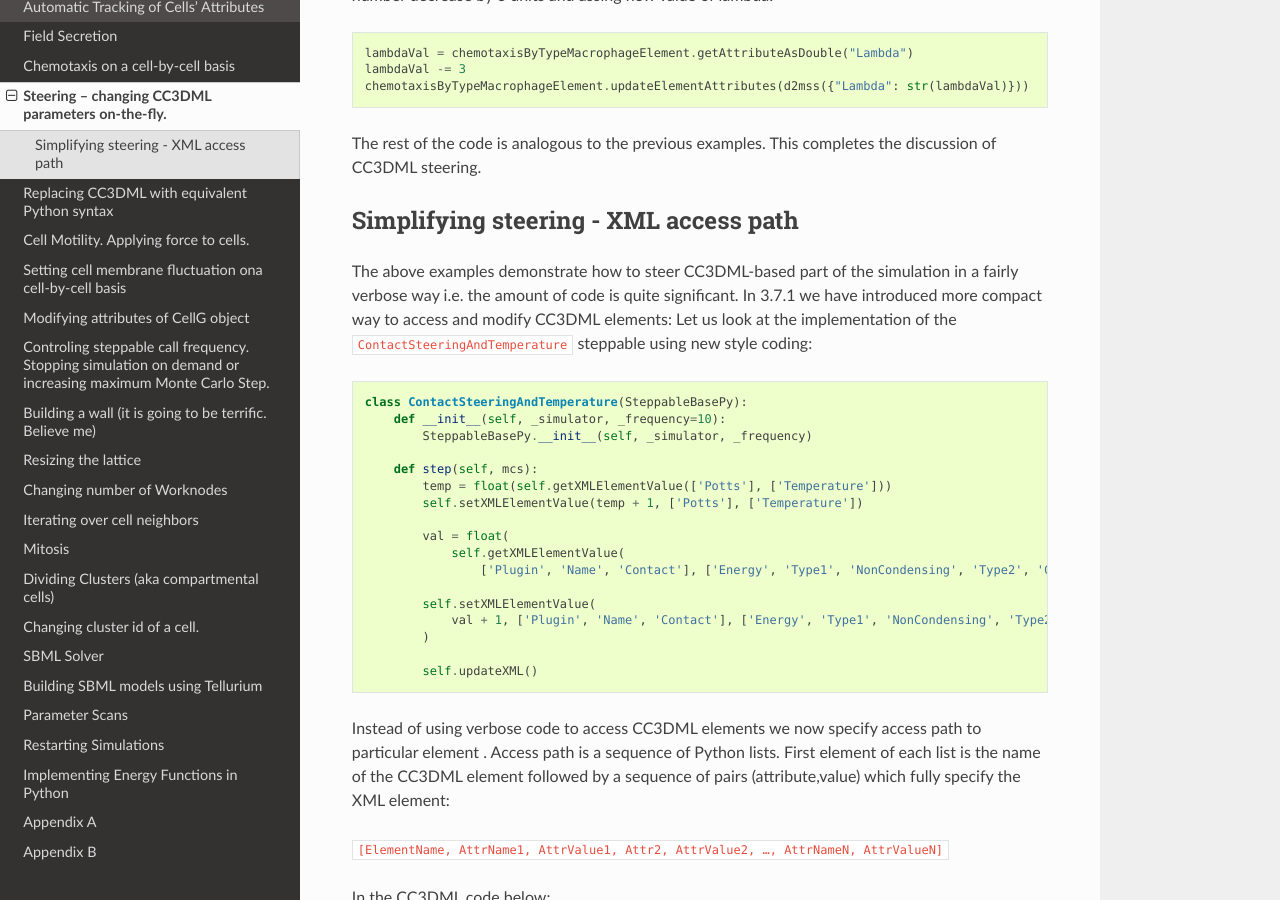
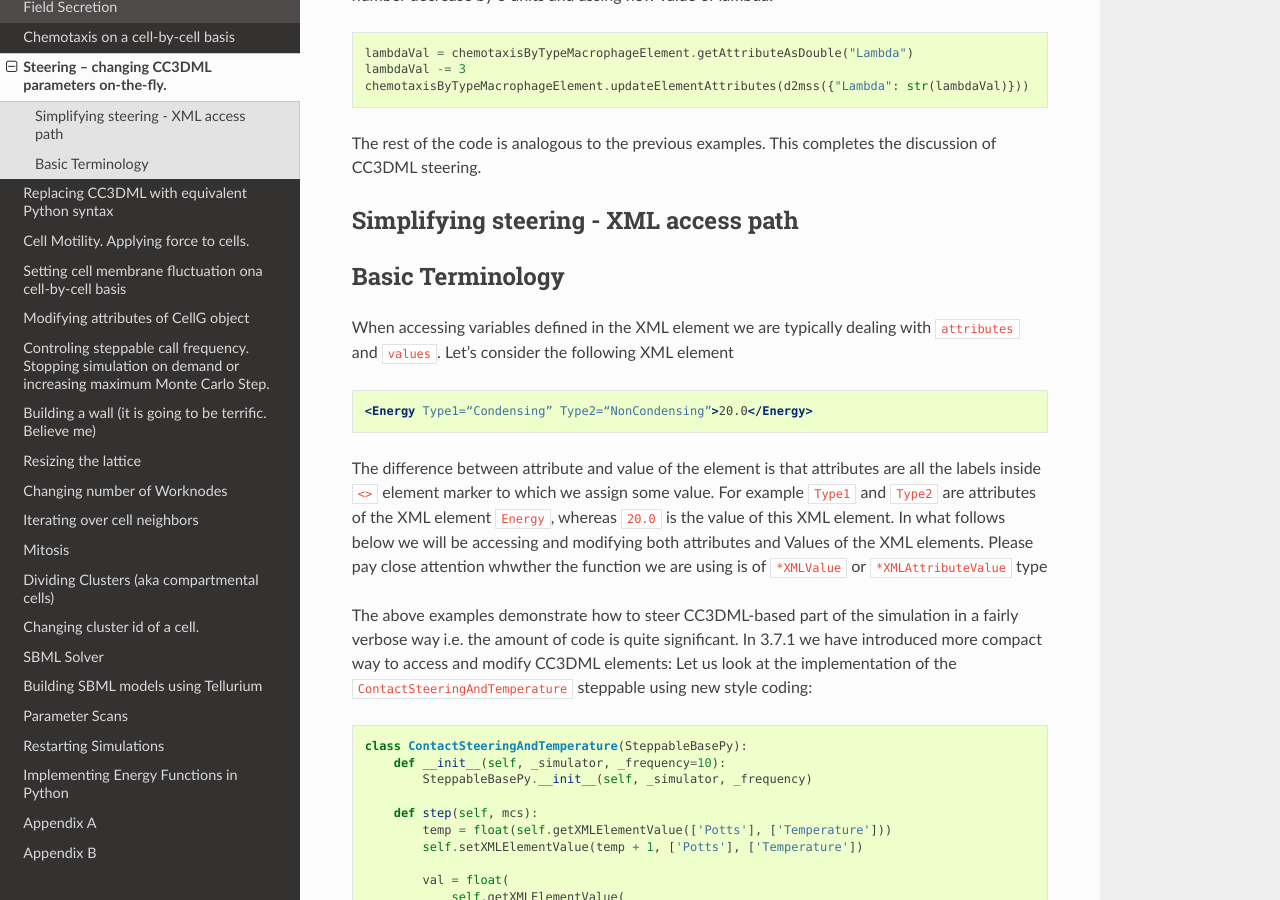
Before and after one commit to CompuCell3D/PythonScriptingManual, a Sphinx documentation site: the page built from docs/steering_changing_cc3dml_parameters_on-the-fly.rst, in a window 1280 px wide and 900 px high, scrolled down 5292 px. Built offline with Sphinx 7.4.7 and the Read the Docs theme 2.0.0, drawn with Linux system fonts in a browser that asks for light colours.

Commit message:
added documentation on XML atributes and values

```diff
--- a/docs/steering_changing_cc3dml_parameters_on-the-fly.rst
+++ b/docs/steering_changing_cc3dml_parameters_on-the-fly.rst
@@ -305,6 +305,25 @@ completes the discussion of CC3DML steering.
 Simplifying steering - XML access path
 --------------------------------------
 
+Basic Terminology
+-----------------
+
+When accessing variables defined in the XML element we are typically dealing with ``attributes``
+and ``values``. Let's consider the following XML element
+
+.. code-block:: xml
+
+    <Energy Type1=“Condensing” Type2=“NonCondensing”>20.0</Energy>
+
+The difference between attribute and value of the element is that attributes are all the
+labels inside ``<>`` element marker to which we assign some value. For example ``Type1`` and ``Type2``
+are attributes of the XML element ``Energy``, whereas ``20.0`` is the value of this XML element.
+In what follows below we will be accessing and modifying both attributes and Values of the XML elements.
+Please pay close attention whwther the function we are using is of ``*XMLValue`` or ``*XMLAttributeValue`` type
+
+
+
+
 The above examples demonstrate how to steer CC3DML-based part of the
 simulation in a fairly verbose way i.e. the amount of code is quite
 significant. In 3.7.1 we have introduced more compact way to access and
```
